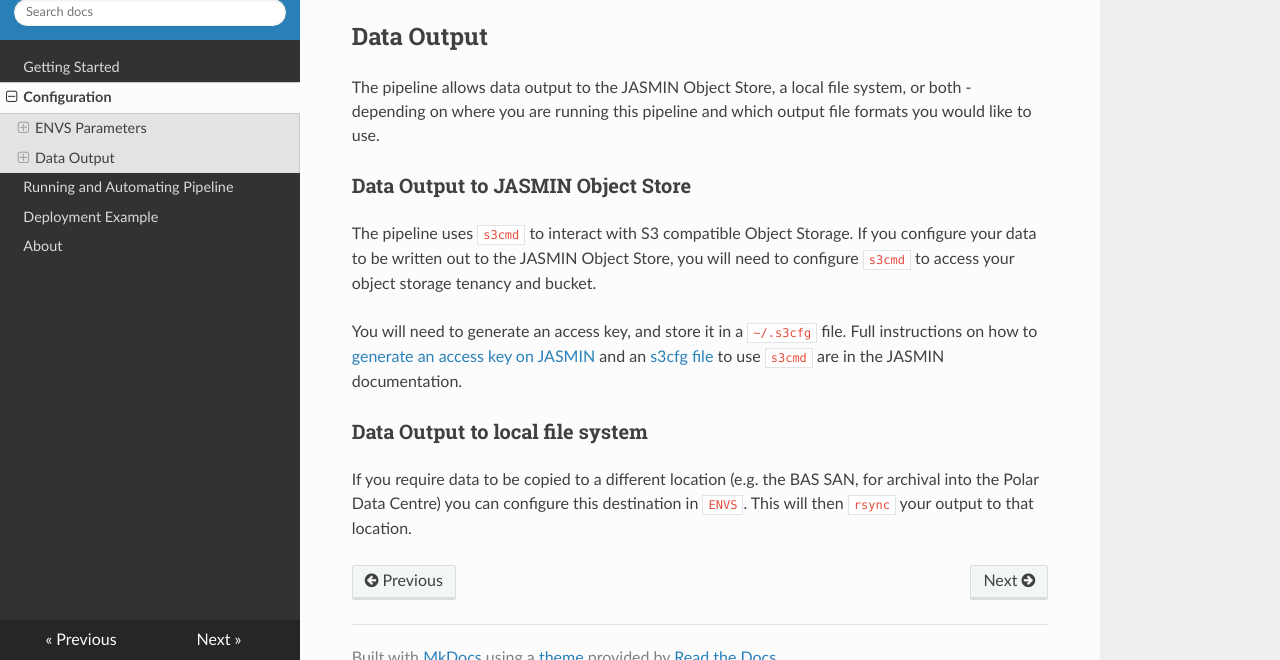
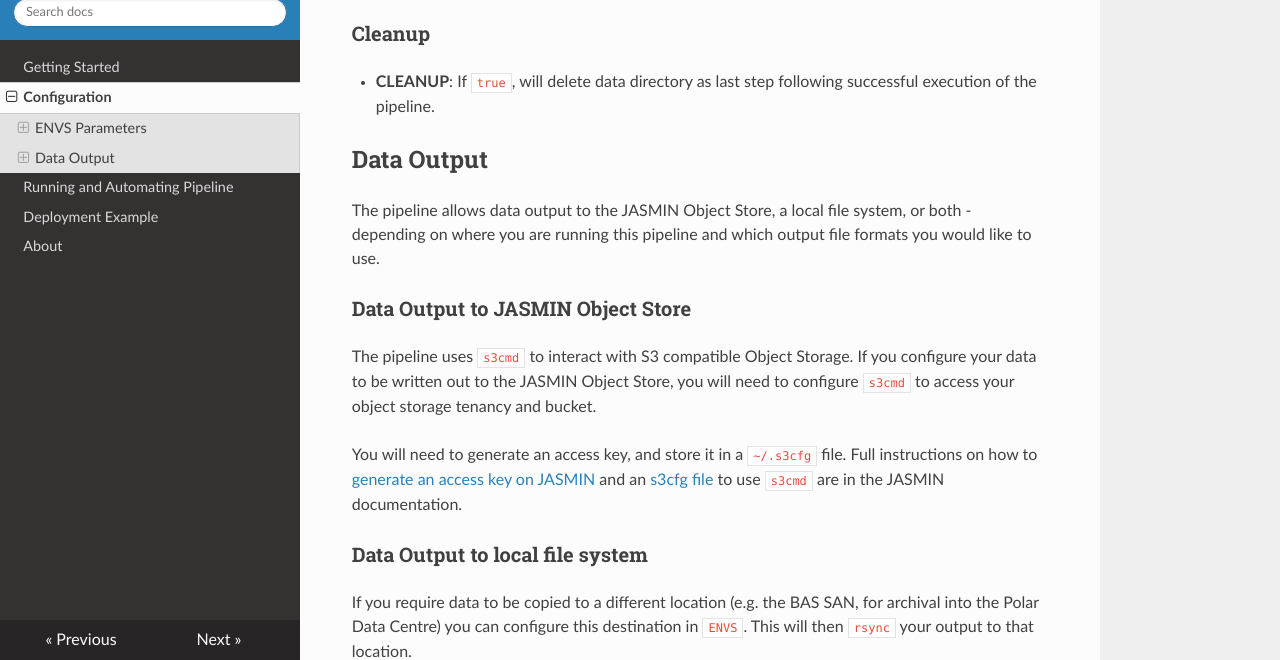
Before and after one commit to antarctica/asli-pipeline, an MkDocs documentation site: the page built from docs/config.md, in a window 1280 px wide and 900 px high, scrolled down 1624 px, cut to the strip 240-900 px from the top of the window. Built offline with MkDocs 1.6.1, drawn with Linux system fonts in a browser that asks for light colours; nearby versions of some CDN libraries.

Commit message:
make data dir cleanup optional

```diff
--- a/docs/config.md
+++ b/docs/config.md
@@ -51,6 +51,9 @@ These parameters control quality control values:
 * **ACTCENPRES_BOUNDS_MIN**: Minimum value (in hPA) we expect actual_central_pressure to be above.
 * **ACTCENPRES_BOUNDS_MAX**: Maximum value (in hPA) we expect actual_central_pressure to be below.
 
+### Cleanup
+
+* **CLEANUP**: If `true`, will delete data directory as last step following successful execution of the pipeline.
 
 ## Data Output
 The pipeline allows data output to the JASMIN Object Store, a local file system, or both - depending on where you are running this pipeline and which output file formats you would like to use.
```
Also changed, not shown: 2 other files.
